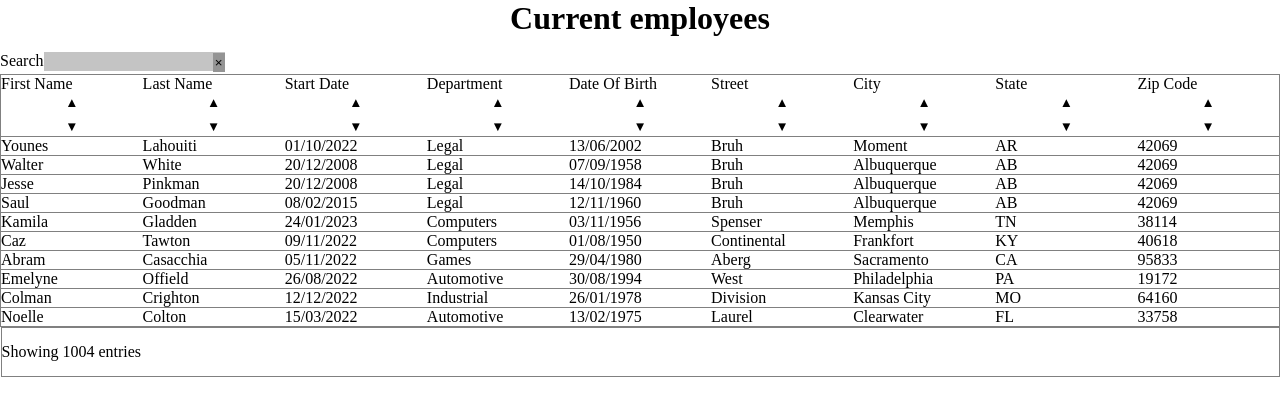
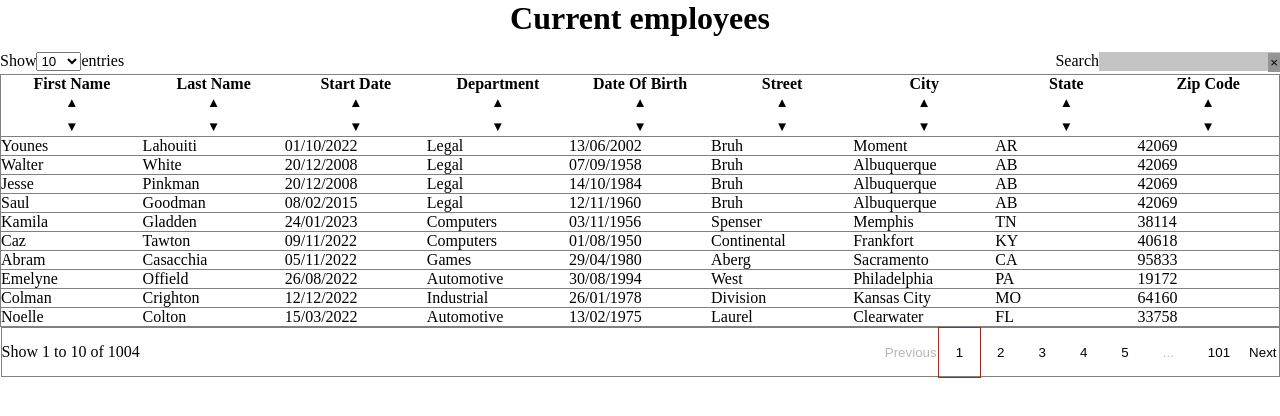
Before and after one commit to LePhenix47/HRnet-Data-Table_npm-package, a React (Vite) app in the folder dataTable-npm/: page / in a window 1280 px wide. Shown: the top 416 px of the page. Built offline with nearby package versions, Linux system fonts and the light colour scheme.

Commit message:
Changement de td en th pour les cellules du thead

```diff
--- a/dataTable-npm/src/App.jsx
+++ b/dataTable-npm/src/App.jsx
@@ -10,8 +10,8 @@ function App() {
       sort
       filter
       info
-      // paging
-      scroll
+      paging
+      // scroll
       // height={500}
     />
   );
--- a/dataTable-npm/src/components/DataTable/DataTable.jsx
+++ b/dataTable-npm/src/components/DataTable/DataTable.jsx
@@ -384,7 +384,7 @@ export default function DataTable({
             let unformattedProperty = setTitlecaseToCamelCase(property);
 
             return (
-              <td
+              <th
                 key={properties + index}
                 className="DataTable__cell DataTable__head-cell"
               >
@@ -433,7 +433,7 @@ export default function DataTable({
                     ▼
                   </button>
                 </div>
-              </td>
+              </th>
             );
           })}
         </tr>
```
